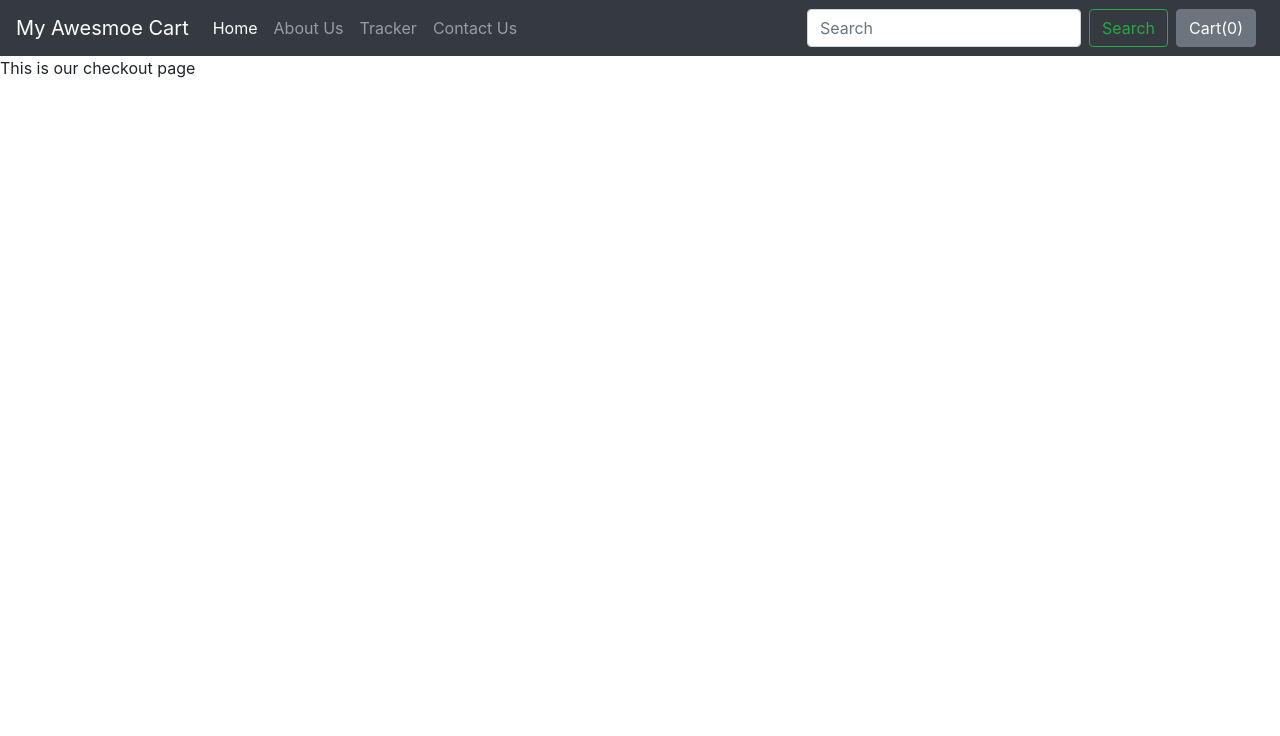
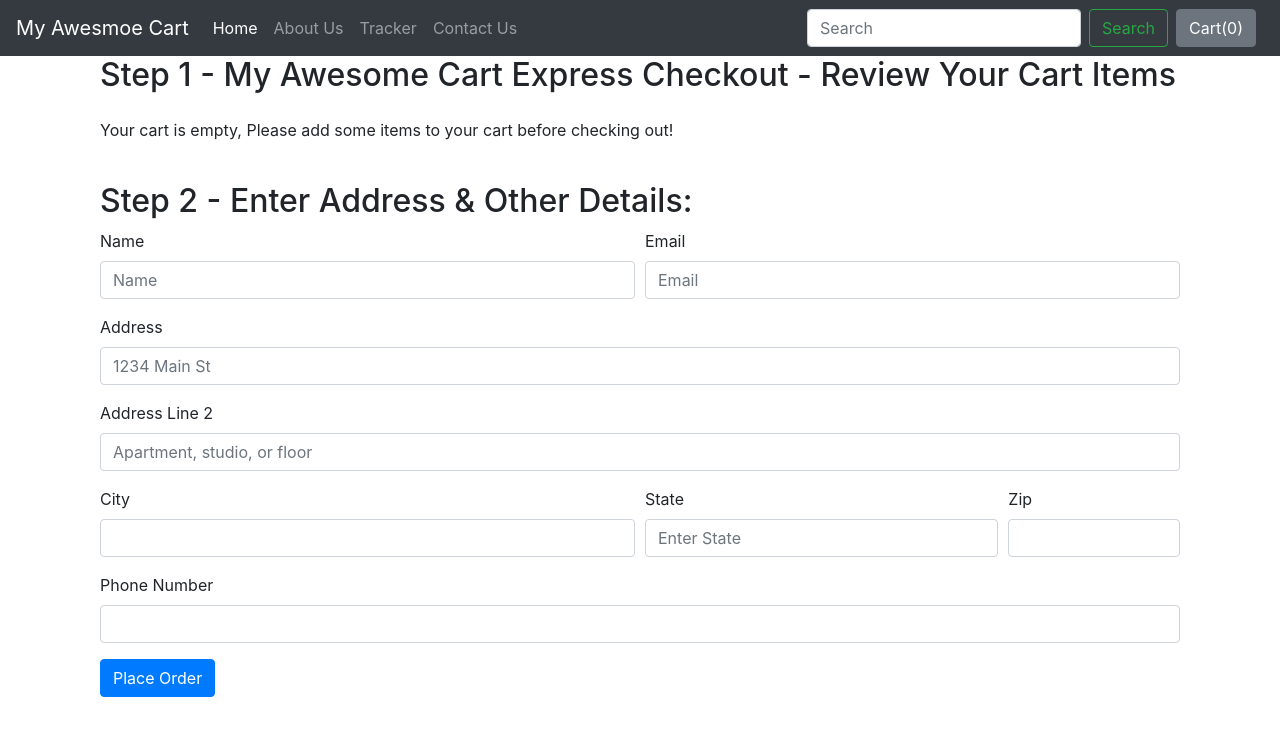
Before and after one commit to KhanAfsar12/E-Commerce-Website, a Django app: page /shop/checkout/ in a window 1280 px wide. Shown: the top 736 px of the page. Run offline with Django 5.2, Linux system fonts and the light colour scheme; some libraries are stand-ins or nearby versions.

Commit message:
Adding items on checkout page.

```diff
--- a/mac/shop/templates/shop/checkout.html
+++ b/mac/shop/templates/shop/checkout.html
@@ -1,4 +1,86 @@
 {% extends 'shop/basic.html' %}
+{% block title%} Checkout - My Awesome Cart{% endblock %}
+{% block body%}
+<div class="container">
+    <div class="col">
+        <h2>Step 1 - My Awesome Cart Express Checkout - Review Your Cart Items</h2>
+        <div class="my-4">
+            <ul class="list-group" id="items">
+            </ul>
+        </div>
+    </div>
+    <div class="col my-4">
+        <h2>Step 2 - Enter Address & Other Details:</h2>
+        <form>
+  <div class="form-row">
+        <div class="form-group col-md-6">
+              <label for="inputname">Name</label>
+              <input type="name" class="form-control" id="inputname" placeholder="Name">
+        </div>
+        <div class="form-group col-md-6">
+              <label for="inputEmail4">Email</label>
+              <input type="email" class="form-control" id="inputEmail4" placeholder="Email">
+        </div>
 
-{% block title%} Checkout - My Awesome Cart{% endblock %}
-{% block body%} This is our checkout page {% endblock %}
+  </div>
+  <div class="form-group">
+        <label for="inputAddress">Address</label>
+        <input type="text" class="form-control" id="inputAddress" placeholder="1234 Main St">
+  </div>
+  <div class="form-group">
+        <label for="inputAddress2">Address Line 2</label>
+        <input type="text" class="form-control" id="inputAddress2" placeholder="Apartment, studio, or floor">
+  </div>
+  <div class="form-row">
+        <div class="form-group col-md-6">
+              <label for="inputCity">City</label>
+              <input type="text" class="form-control" id="inputCity">
+        </div>
+        <div class="form-group col-md-4">
+              <label for="inputState">State</label>
+              <input type="text" class="form-control" id="inputState" placeholder="Enter State">
+        </div>
+        <div class="form-group col-md-2">
+              <label for="inputZip">Zip</label>
+              <input type="text" class="form-control" id="inputZip">
+        </div>
+  </div>
+  <div class="form-group">
+              <label for="inputZip">Phone Number</label>
+              <input type="tel" class="form-control" id="inputPhone">
+        </div>
+  <button type="submit" class="btn btn-primary">Place Order</button>
+</form>
+    </div>
+</div>
+{% endblock %}
+
+{% block js %}
+<script>
+    if(localStorage.getItem('cart') == null){
+    var cart = {};
+}
+else{
+    cart = JSON.parse(localStorage.getItem('cart'));
+}
+console.log(cart);
+var sum = 0;
+if($.isEmptyObject(cart)){
+    mystr = `<p>Your cart is empty, Please add some items to your cart before checking out!</p>`
+    $('#items').append(mystr);
+}
+else{
+    for(item in cart){
+        let name = cart[item][1];
+        let qty = cart[item][0];
+        sum = sum + qty;
+        mystr = `<li class="list-group-item d-flex justify-content-between align-items-center">
+                        ${name}
+                        <span class="badge badge-primary badge-pill">${qty}</span>
+                    </li>`
+        $('#items').append(mystr);
+    }
+}
+document.getElementById('cart').innerHTML = sum;
+</script>
+{% endblock %}
```
Also changed, not shown: mac/shop/templates/shop/index.html (+16 -12 lines).
